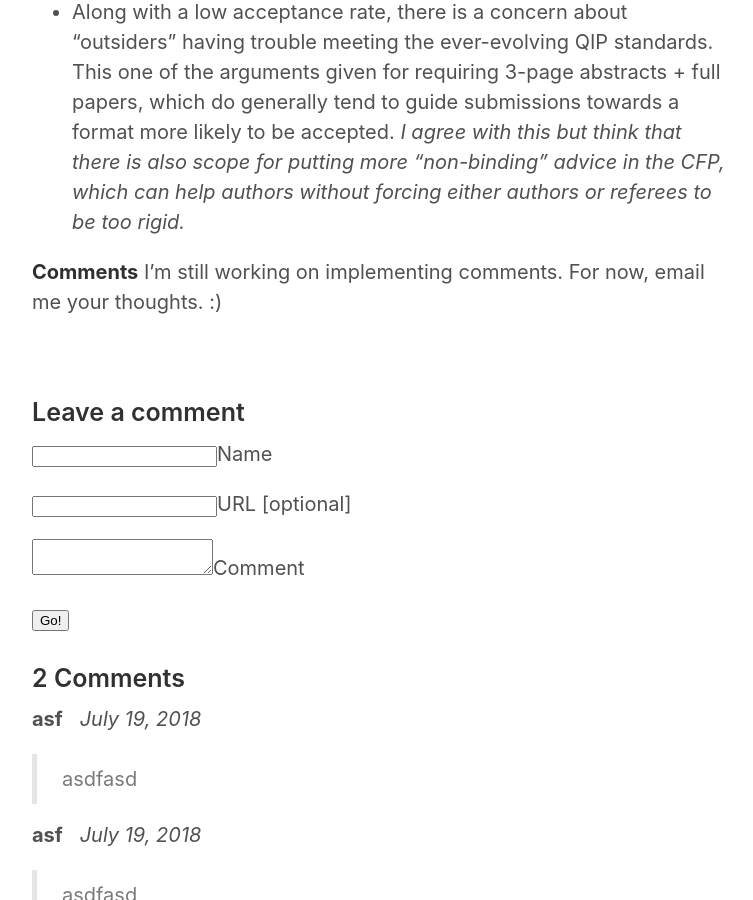
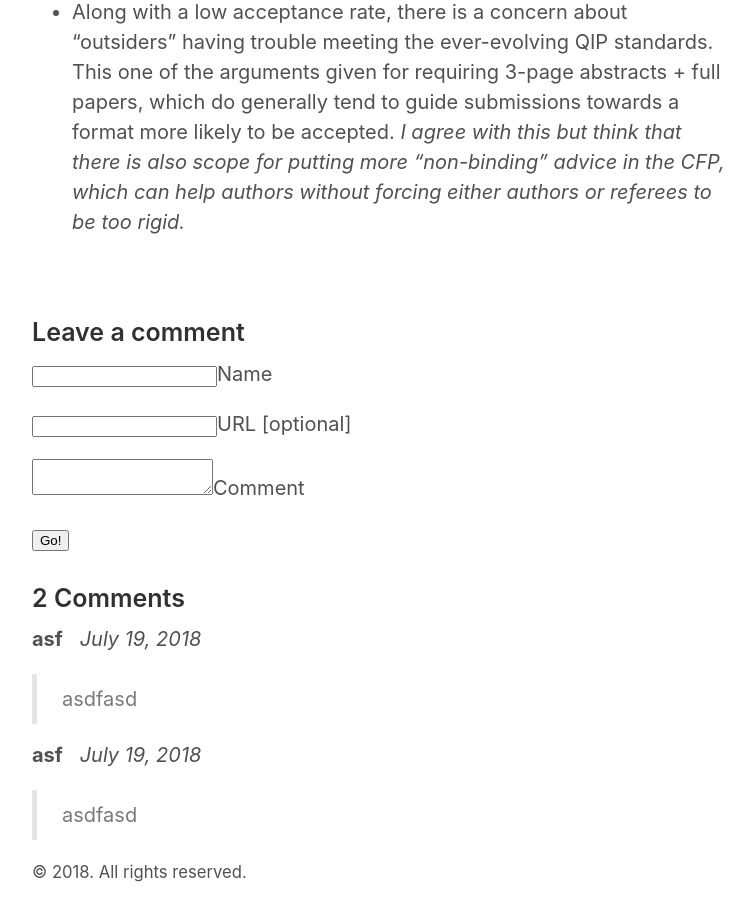
Before and after one commit to quantum-aram/quantum-aram.github.io, a Jekyll site: the page built from _posts/2018-07-17-PC.md, in a window 1280 px wide and 900 px high, scrolled down 8644 px. Shown: the whole window, without its empty margins (258-1011 px from the left). Built offline with Jekyll 4.4.1, drawn with Linux system fonts in a browser that asks for light colours.

Commit message:
comments

```diff
--- a/_posts/2018-07-17-PC.md
+++ b/_posts/2018-07-17-PC.md
@@ -87,6 +87,3 @@ In writing this post, I polled the PC for their thoughts on the process.  In no
 * Wow there are a lot of clearly subpar submissions.  Maybe we should restrict submissions somehow? _I don't think excessive submissions are a problem but a few different PC members brought it up.  Perhaps there could be mechanisms to reduce the # of independent reviews for submissions that are clearly belong threshold?_
 * Some PC members wanted more clarity on some of the above issues, like our approach to experimental work, older submissions, and submissions that were seen as deviating from the guidelines.  Others _(like me)_ were happy with flexibility.
 * Along with a low acceptance rate, there is a concern about "outsiders" having trouble meeting the ever-evolving QIP standards.  This one of the arguments given for requiring 3-page abstracts + full papers, which do generally tend to guide submissions towards a format more likely to be accepted.  _I agree with this but think that there is also scope for putting more "non-binding" advice in the CFP, which can help authors without forcing either authors or referees to be too rigid._
-
-**Comments**
-I'm still working on implementing comments.  For now, email me your thoughts. :)
```
